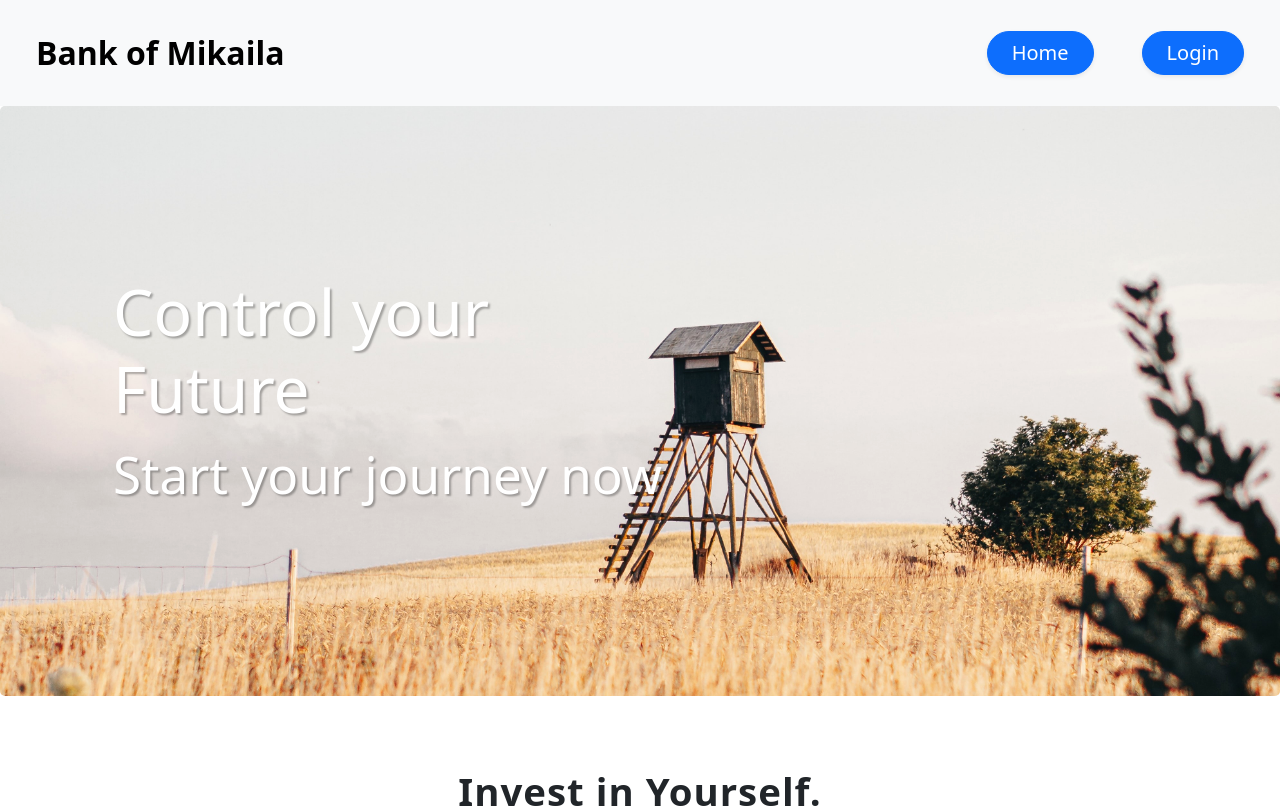
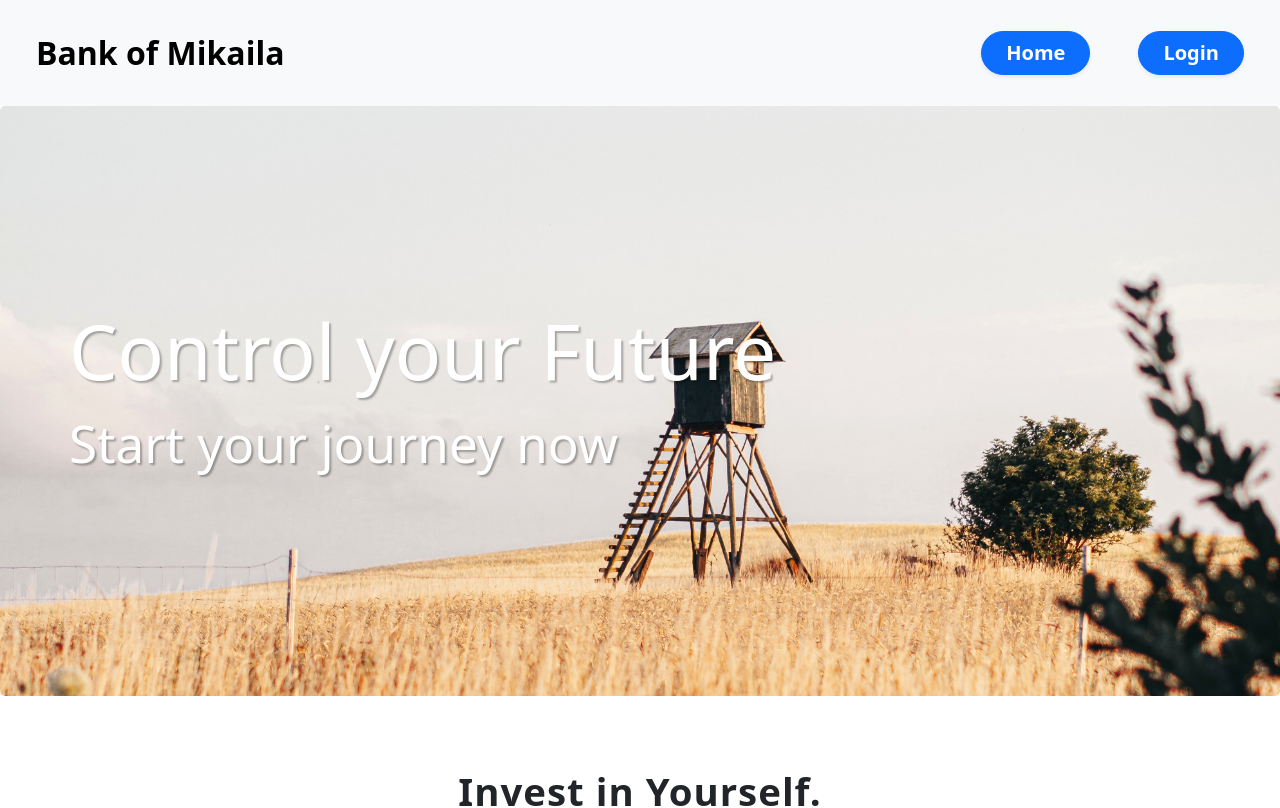
Before and after one commit to azhang777/Bank-Frontend, a React (Vite) app: page /accounts in a window 1280 px wide. Shown: the top 808 px of the page. Built offline with nearby package versions, Linux system fonts and the light colour scheme.

Commit message:
Created Detail Components for Account and Customer. Need to add functionality to the buttons for posting, putting, and deleting. Small refactor to other components

```diff
--- a/src/App.css
+++ b/src/App.css
@@ -11,7 +11,7 @@ body {
 }
 
 .custom-card-title {
-  font-size: 5vw;
+  font-size: 6vw;
   color: white;
   text-shadow: 2px 2px 2px rgba(0, 0, 0, 0.3);
 }
@@ -52,6 +52,16 @@ body {
   font-size: 1.5vw;
 }
 
+.btn {
+  font-weight: bold;
+  transition: all 0.3s;
+  -webkit-transition: all 0.3s;
+}
+
+.btn:hover {
+  transform: scale(1.05);
+}
+
 @media (max-width: 768px) {
   .icon {
     width: 75px;
--- a/src/App.jsx
+++ b/src/App.jsx
@@ -16,7 +16,6 @@ function App() {
 
   const handleAuth = (token) => {
     setIsAuth(token);
-    console.log(token);
   };
 
   return (
--- a/src/common/CustomButton.jsx
+++ b/src/common/CustomButton.jsx
@@ -1,8 +1,10 @@
 // eslint-disable-next-line react/prop-types
-const CustomButton = ({ children, onClick: event }) => {
+const CustomButton = ({ children, btnStyle, onClick: event }) => {
   return (
     <button
-      className='btn btn-primary rounded-pill px-4 mx-4 shadow-sm fs-5'
+      className={`btn ${
+        btnStyle || "btn-primary"
+      } rounded-pill px-4 mx-4 shadow-sm fs-5`}
       onClick={event}
     >
       {children}
--- a/src/common/CustomCard.jsx
+++ b/src/common/CustomCard.jsx
@@ -7,10 +7,10 @@ const CustomCard = ({ img, title, text, children }) => {
         className='card-img'
       />
       <div className='card-img-overlay'>
-        <div className='card-row row d-flex p-5 justify-content-around align-items-center'>
+        <div className='card-row row d-flex  justify-content-around align-items-center'>
           <div className='col-6'>
-            <h5 className='custom-card-title'>{title}</h5>
-            <p className='custom-card-text'>{text}</p>
+            <h5 className='custom-card-title text-nowrap'>{title}</h5>
+            <p className='custom-card-text text-nowrap'>{text}</p>
           </div>
           <div className='col-4 d-flex justify-content-center align-items-center'>
             {children}
--- a/src/common/LoginModal.jsx
+++ b/src/common/LoginModal.jsx
@@ -72,7 +72,6 @@ const LoginModal = ({ handleAuth }) => {
               aria-labelledby='exampleModalLabel'
               aria-hidden='true'
               style={{ display: "block" }}
-              onClick={() => setShowModal(false)}
             >
               <div className='modal-dialog'>
                 <div className='modal-content'>
@@ -114,7 +113,6 @@ const LoginModal = ({ handleAuth }) => {
               aria-labelledby='exampleModalLabel'
               aria-hidden='true'
               style={{ display: "block" }}
-              onClick={() => setShowModal(false)}
             >
               <div className='modal-dialog'>
                 <div className='modal-content'>
--- a/src/pages/Account/AccountDetails.jsx
+++ b/src/pages/Account/AccountDetails.jsx
@@ -1,4 +1,6 @@
 import { useLocation } from "react-router-dom";
+import CustomButton from "../../common/CustomButton";
+import currencyFormatter from "../../utils/currencyFormatter";
 
 const AccountDetails = () => {
   const location = useLocation();
@@ -7,13 +9,35 @@ const AccountDetails = () => {
   const { id, accountType, nickName, rewards, balance, customerId } = state;
 
   return (
-    <div>
-      <h1>{id}</h1>
-      <h2>{accountType}</h2>
-      <h2>{nickName}</h2>
-      <h2>{rewards}</h2>
-      <h2>{balance}</h2>
-      <h2>{customerId}</h2>
+    <div className='container bg-body-secondary rounded-5 my-5'>
+      <div className='row text-center py-3'>
+        <div className='col-6 border-5 border-bottom'>
+          <h1>Account ID: {id}</h1>
+        </div>
+        <div className='col-6  border-5 border-bottom'>
+          <h1>Customer ID: {customerId}</h1>
+        </div>
+        <div className='col-12 my-3'>
+          <h2>Account Type: {accountType}</h2>
+        </div>
+        <div className='col-12  my-3'>
+          <h2>Nickname: {nickName}</h2>
+        </div>
+        <div className='col-12  my-3'>
+          <h2>Rewards: {rewards}</h2>
+        </div>
+        <div className='col-12  my-3'>
+          <h2>Balance: {currencyFormatter.format(balance)}</h2>
+        </div>
+        <div className='col-6 py-3 border-5 border-top'>
+          <CustomButton btnStyle='btn-success '> Schedule Bill</CustomButton>
+        </div>
+        <div className='col-6  py-3 border-5 border-top'>
+          <CustomButton btnStyle='btn-success text-nowrap'>
+            Make Transaction
+          </CustomButton>
+        </div>
+      </div>
     </div>
   );
 };
--- a/src/pages/Account/AccountRow.jsx
+++ b/src/pages/Account/AccountRow.jsx
@@ -25,7 +25,7 @@ AccountRow.propTypes = {
   account: PropTypes.shape({
     id: PropTypes.number.isRequired,
     accountType: PropTypes.string.isRequired,
-    nickName: PropTypes.number.isRequired,
+    nickName: PropTypes.string.isRequired,
     rewards: PropTypes.number.isRequired,
     balance: PropTypes.number.isRequired,
     customerId: PropTypes.number.isRequired,
--- a/src/pages/Customer/CustomerDetails.jsx
+++ b/src/pages/Customer/CustomerDetails.jsx
@@ -1,4 +1,5 @@
 import { useLocation } from "react-router-dom";
+import CustomButton from "../../common/CustomButton";
 
 const CustomerDetails = () => {
   const location = useLocation();
@@ -7,6 +8,38 @@ const CustomerDetails = () => {
   const { id, firstName, lastName, address } = state;
 
   return (
+    <div className='container bg-body-secondary rounded-5 my-5'>
+      <div className='row text-center py-3'>
+        <div className='col-12 border-5 border-bottom'>
+          <h1>Customer ID: {id}</h1>
+        </div>
+        <div className='col-12 my-3'>
+          <h2>First Name: {firstName}</h2>
+        </div>
+        <div className='col-12  my-3'>
+          <h2>Last Name: {lastName}</h2>
+        </div>
+        <div className='col-12 my-3'>
+          {address.map((element, index) => (
+            <h3 key={element.id}>
+              Address {index + 1} : {element.streetNumber} {element.streetName},{" "}
+              {element.city} {element.state}, {element.zipCode}
+            </h3>
+          ))}
+        </div>
+        <div className='col-12  py-3 border-5 border-top'>
+          <CustomButton btnStyle='btn-success text-nowrap'>
+            Create Account
+          </CustomButton>
+        </div>
+      </div>
+    </div>
+  );
+};
+
+export default CustomerDetails;
+
+/*
     <div>
       <h1>{id}</h1>
       <h2>{firstName}</h2>
@@ -15,7 +48,4 @@ const CustomerDetails = () => {
         <h1 key={element.id}>{element.streetName}</h1>
       ))}
     </div>
-  );
-};
-
-export default CustomerDetails;
+*/
--- a/src/pages/Home/WelcomeBanner.jsx
+++ b/src/pages/Home/WelcomeBanner.jsx
@@ -2,7 +2,7 @@ const WelcomeBanner = () => {
   return (
     <div className='container'>
       <div className='row'>
-        <div className='col-12 text-center  my-5 py-5'>
+        <div className='col-12 text-center my-5 py-5'>
           <h1>Welcome home.</h1>
         </div>
       </div>
```
